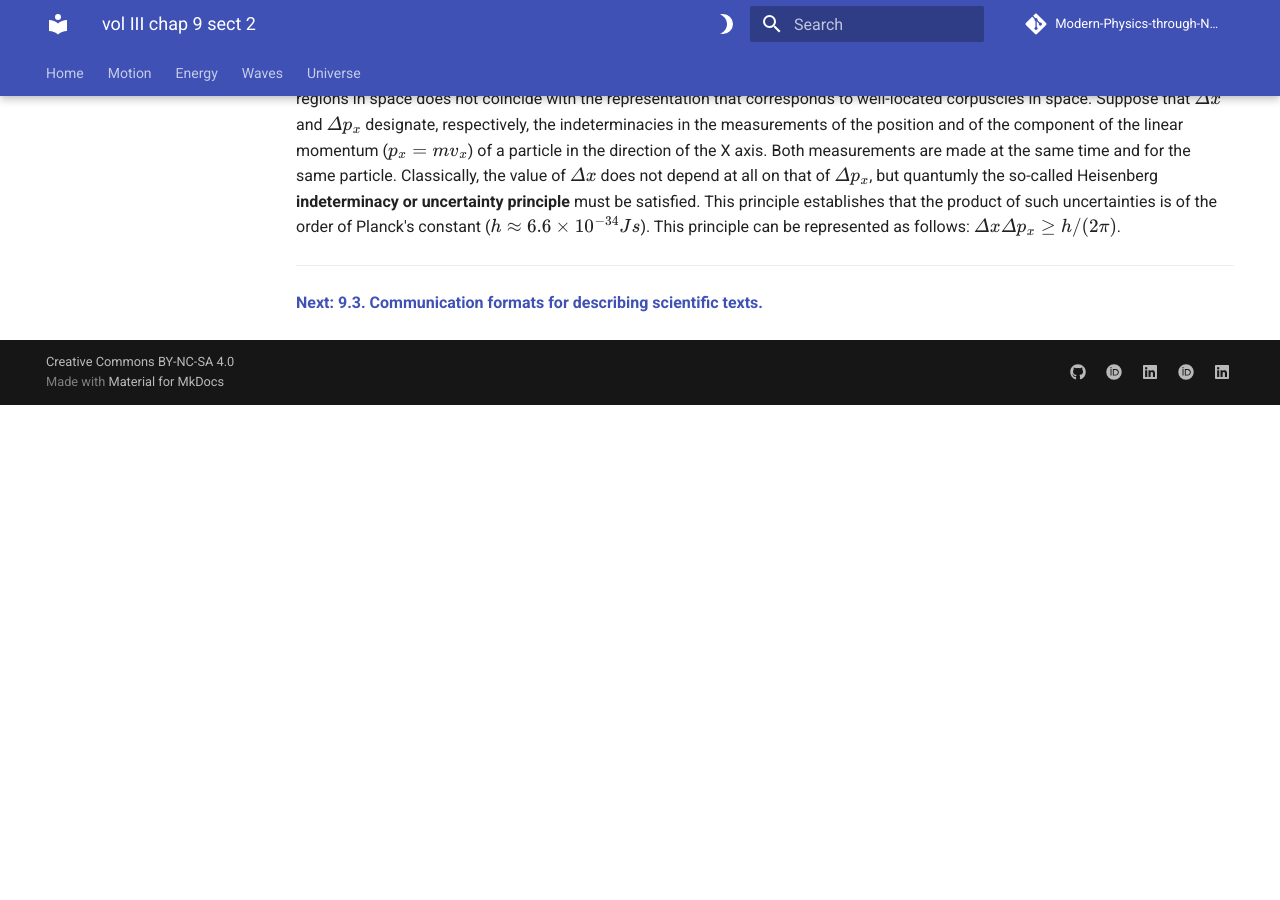
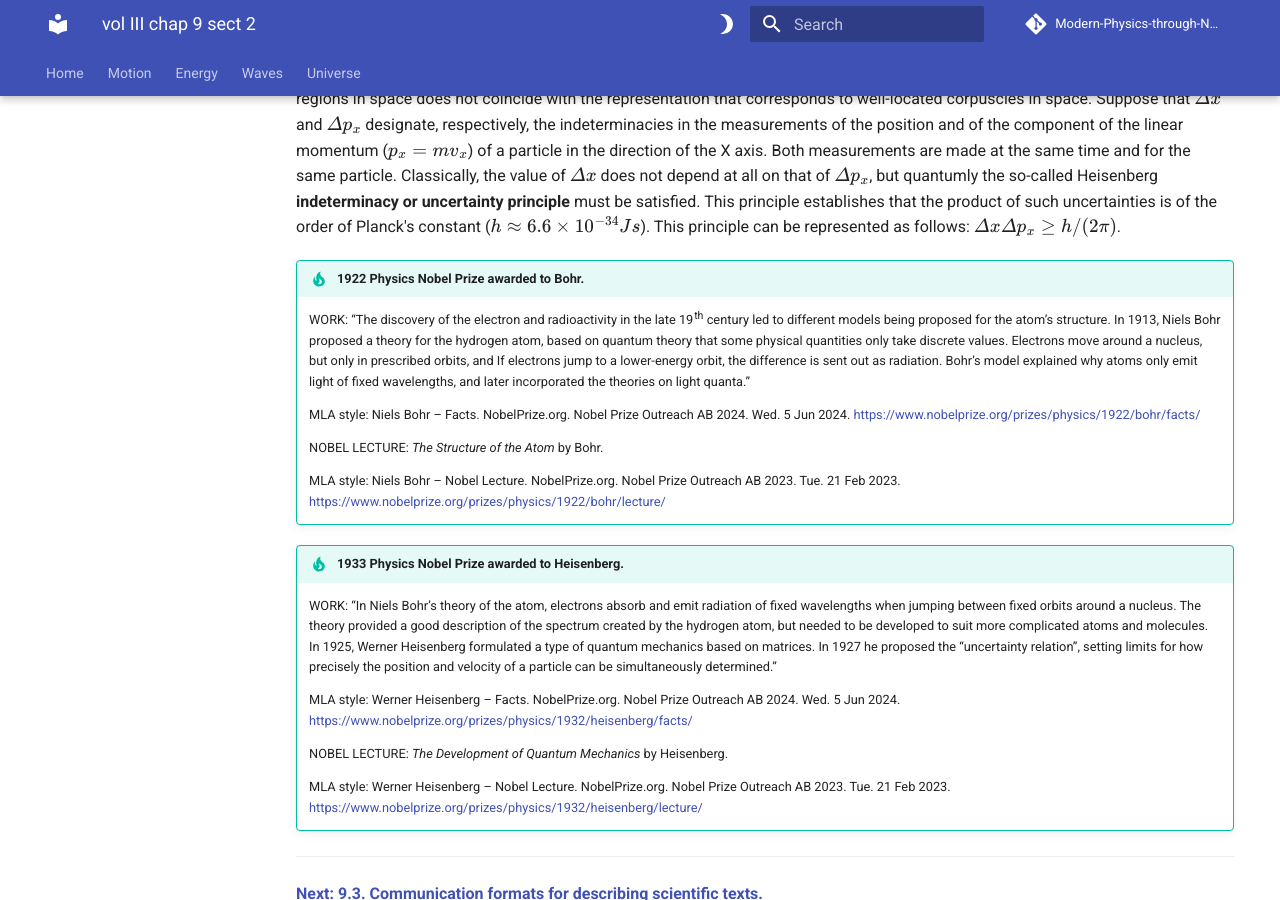
Before and after one commit to modphysnobel/modphysnobel.github.io, an MkDocs documentation site: the page built from docs/vol-III/vol-III-chap-9-sect-2.md, in a window 1280 px wide and 900 px high, scrolled down 4480 px. Built offline with MkDocs 1.6.1 and Material for MkDocs 9.7.7, drawn with Linux system fonts in a browser that asks for light colours; some web fonts are replaced; comment, search, counter and statistics services are not loaded; before the commit the page ends 4885 px from its top, so only the background shows below that.

Commit message:
Update vol-III-chap-9-sect-2.md

```diff
--- a/docs/vol-III/vol-III-chap-9-sect-2.md
+++ b/docs/vol-III/vol-III-chap-9-sect-2.md
@@ -83,6 +83,27 @@ Besides, according to Bohr the energy of a stationary state is $E_n = -R/(n^2)$,
 
 The uncertainty principle is incompatible to classical physics because in that world there is no impediment to simultaneously describe the position and velocity of a particle. However, in the quantum world, the representation of waves that occupy large regions in space does not coincide with the representation that corresponds to well-located corpuscles in space. Suppose that $Δx$ and $Δp_x$ designate, respectively, the indeterminacies in the measurements of the position and of the component of the linear momentum ($p_x = mv_x$) of a particle in the direction of the X axis. Both measurements are made at the same time and for the same particle. Classically, the value of $Δx$ does not depend at all on that of $Δp_x$, but quantumly the so-called Heisenberg **indeterminacy or uncertainty principle** must be satisfied. This principle establishes that the product of such uncertainties is of the order of Planck's constant ($h ≈ 6.6 \times 10^{-34} Js$). This principle can be represented as follows: $Δx Δp_x  ≥ h/(2π)$.
 
+!!! tip "1922 Physics Nobel Prize awarded to Bohr."
+
+    WORK: “The discovery of the electron and radioactivity in the late 19th century led to different models being proposed for the atom’s structure. In 1913, Niels Bohr proposed a theory for the hydrogen atom, based on quantum theory that some physical quantities only take discrete values. Electrons move around a nucleus, but only in prescribed orbits, and If electrons jump to a lower-energy orbit, the difference is sent out as radiation. Bohr’s model explained why atoms only emit light of fixed wavelengths, and later incorporated the theories on light quanta.”
+
+    MLA style: Niels Bohr – Facts. NobelPrize.org. Nobel Prize Outreach AB 2024. Wed. 5 Jun 2024. <https://www.nobelprize.org/prizes/physics/1922/bohr/facts/>
+
+    NOBEL LECTURE: *The Structure of the Atom* by Bohr.
+
+    MLA style: Niels Bohr – Nobel Lecture. NobelPrize.org. Nobel Prize Outreach AB 2023. Tue. 21 Feb 2023. https://www.nobelprize.org/prizes/physics/1922/bohr/lecture/
+
+!!! tip "1933 Physics Nobel Prize awarded to Heisenberg."
+
+    WORK: “In Niels Bohr’s theory of the atom, electrons absorb and emit radiation of fixed wavelengths when jumping between fixed orbits around a nucleus. The theory provided a good description of the spectrum created by the hydrogen atom, but needed to be developed to suit more complicated atoms and molecules. In 1925, Werner Heisenberg formulated a type of quantum mechanics based on matrices. In 1927 he proposed the “uncertainty relation”, setting limits for how precisely the position and velocity of a particle can be simultaneously determined.”
+
+    MLA style: Werner Heisenberg – Facts. NobelPrize.org. Nobel Prize Outreach AB 2024. Wed. 5 Jun 2024. <https://www.nobelprize.org/prizes/physics/1932/heisenberg/facts/>
+
+    NOBEL LECTURE: *The Development of Quantum Mechanics* by Heisenberg.
+
+    MLA style: Werner Heisenberg – Nobel Lecture. NobelPrize.org. Nobel Prize Outreach AB 2023. Tue. 21 Feb 2023. https://www.nobelprize.org/prizes/physics/1932/heisenberg/lecture/
+
+
 ***
 
 [**Next: 9.3.  Communication formats for describing scientific texts.**](./vol-III-chap-9-sect-3.md)
```
